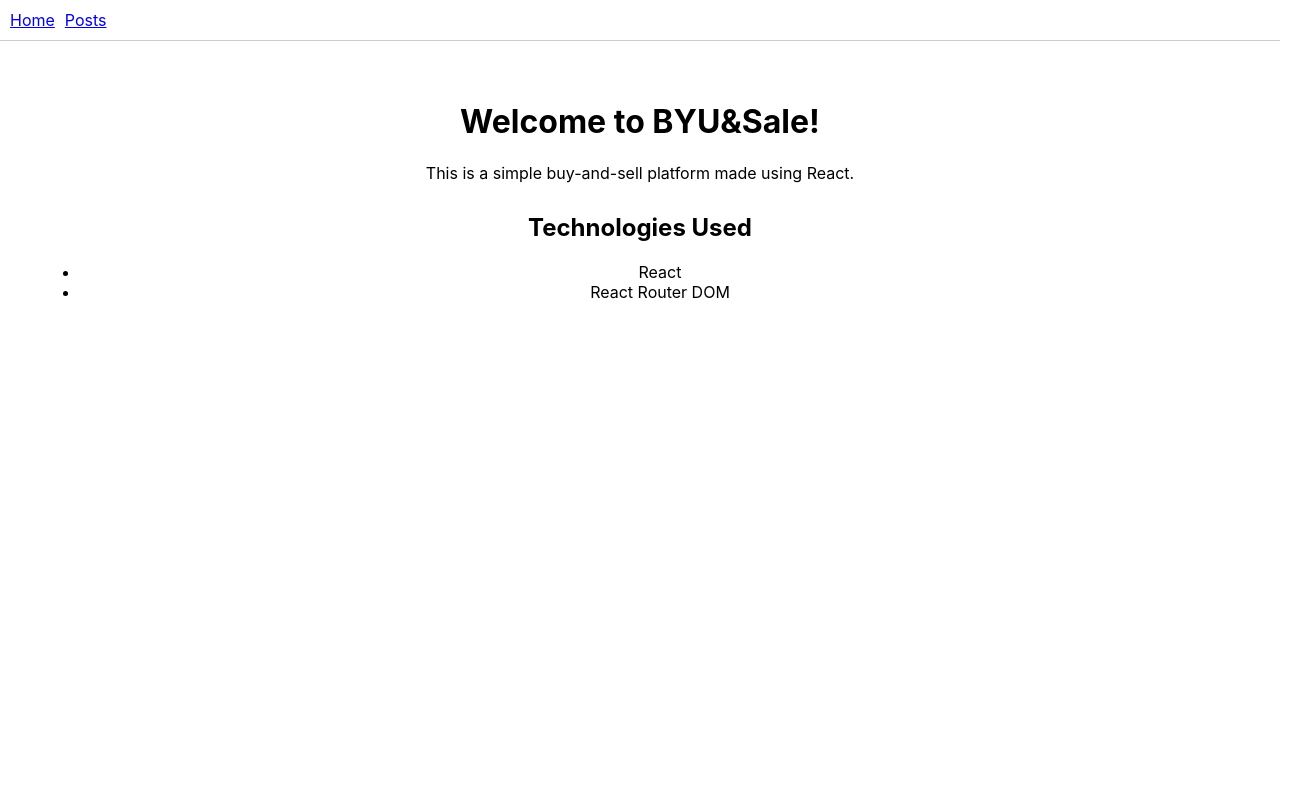
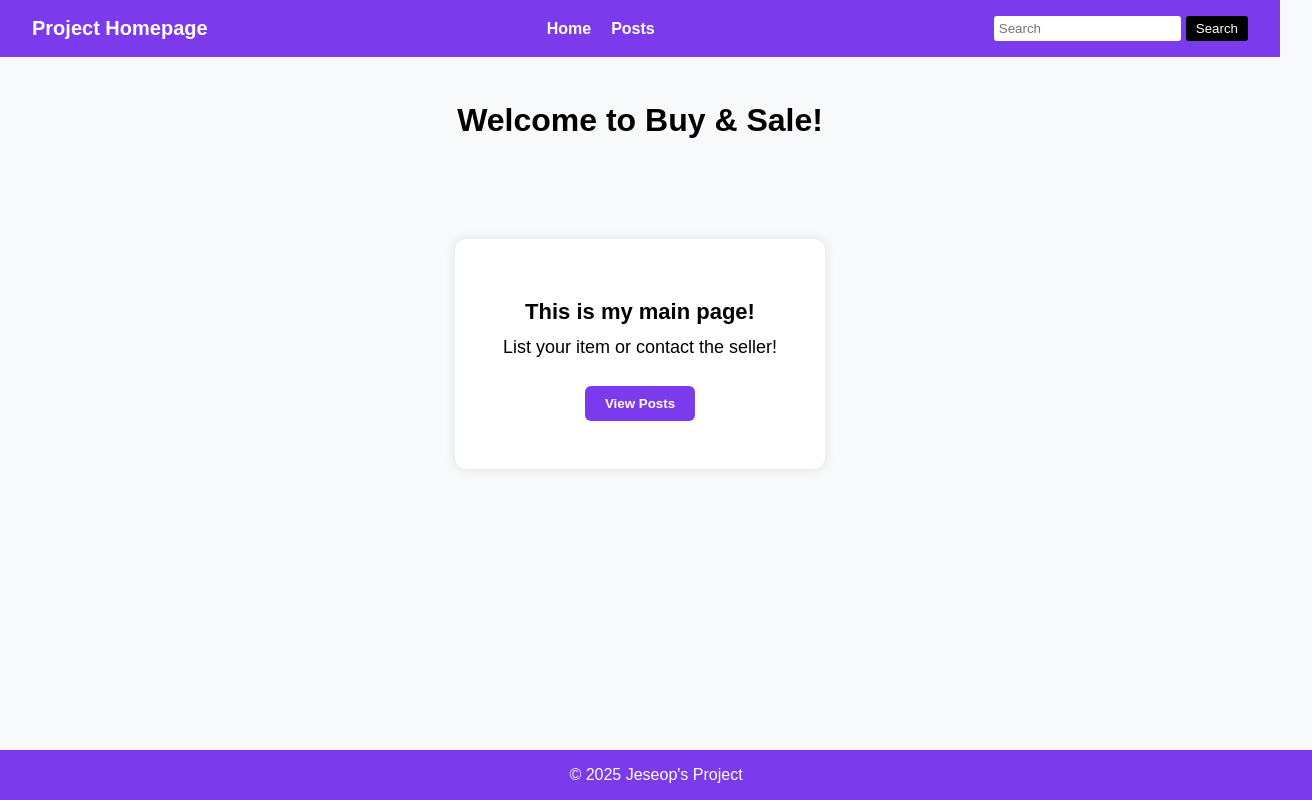
Before and after one commit to Joseph70k/learn-front-end, a React (Create React App) app in the folder 5-tutorial/: page / in a window 1280 px wide. Shown: the whole page, 1312 px wide, since content can reach past the window. Built offline with nearby package versions, Linux system fonts and the light colour scheme.

Commit message:
css additional improvements

```diff
--- a/5-tutorial/src/App.css
+++ b/5-tutorial/src/App.css
@@ -1,8 +1,143 @@
-.index-page {
-  padding: 40px;
+body {
+  margin: 0;
+  font-family: Arial, sans-serif;
+  background-color: #f8f9fa;
+}
+
+/* header */
+nav {
+  background-color: #7c3aed;
+  padding: 16px 32px;
+  display: flex;
+  justify-content: space-between;
+  align-items: center;
+}
+
+nav .logo {
+  font-size: 20px;
+  font-weight: bold;
+  color: white;
+}
+
+nav .nav-links {
+  display: flex;
+  gap: 20px;
+}
+
+nav a {
+  color: white;
+  text-decoration: none;
+  font-weight: bold;
+}
+
+nav .search-box {
+  display: flex;
+  gap: 5px;
+}
+
+nav input[type="text"] {
+  padding: 5px;
+  border-radius: 3px;
+  border: none;
+}
+
+nav button {
+  padding: 5px 10px;
+  background-color: black;
+  color: white;
+  border: none;
+  border-radius: 3px;
+  cursor: pointer;
+}
+
+.index-wrapper {
+  display: flex;
+  flex-direction: column;
+  align-items: center;
+  padding: 18px 20px;
+}
+
+/* main card */
+.index-container {
+  display: flex;
+  justify-content: center;
+  padding: 80px 20px;
+}
+
+.index-card {
+  background-color: white;
+  padding: 48px;
+  border-radius: 12px;
+  box-shadow: 0 0 12px rgba(0, 0, 0, 0.1);
+  max-width: 650px;
   text-align: center;
 }
 
-.index-section {
-  margin-top: 30px;
+.welcome-heading {
+  font-size: 32px;
+  text-align: center;
+  margin-bottom: 20px;
 }
+.index-card h2 {
+  font-size: 32px;
+  margin-bottom: 12px;
+}
+
+.index-card h3 {
+  font-size: 22px;
+  margin: 12px 0;
+}
+
+.index-card p {
+  font-size: 18px;
+  margin: 12px 0;
+}
+
+.index-button {
+  margin-top: 16px;
+  padding: 10px 20px;
+  background-color: #7c3aed;
+  color: white;
+  border: none;
+  border-radius: 6px;
+  cursor: pointer;
+  font-weight: bold;
+}
+
+.index-button:hover {
+  background-color: #5b21b6;
+}
+
+/* footer */
+footer {
+  background-color: #7c3aed;
+  color: white;
+  text-align: center;
+  padding: 16px;
+  position: relative;
+  bottom: 0;
+  width: 100%;
+  margin-top: 60px;
+}
+
+html, body {
+  height: 100%;
+  margin: 0;
+}
+
+#root {
+  display: flex;
+  flex-direction: column;
+  min-height: 100vh;
+}
+
+main {
+  flex: 1;
+}
+
+footer {
+  background-color: #7c3aed;
+  color: white;
+  text-align: center;
+  padding: 16px;
+}
--- a/5-tutorial/src/App.js
+++ b/5-tutorial/src/App.js
@@ -1,19 +1,32 @@
 import { BrowserRouter, Routes, Route, Link } from "react-router-dom";
 import Index from "./pages/Index";
 import Posts from "./pages/Posts";
+import "./App.css";
 
 function App() {
   return (
     <BrowserRouter>
-      <nav style={{ padding: "10px", borderBottom: "1px solid #ccc" }}>
-        <Link to="/" style={{ marginRight: "10px" }}>Home</Link>
-        <Link to="/posts">Posts</Link>
+      <nav>
+        <div className="logo">Project Homepage</div>
+        <div className="nav-links">
+          <Link to="/">Home</Link>
+          <Link to="/posts">Posts</Link>
+        </div>
+        <div className="search-box">
+          <input type="text" placeholder="Search" />
+          <button>Search</button>
+        </div>
       </nav>
-
+    <main>
       <Routes>
         <Route path="/" element={<Index />} />
         <Route path="/posts" element={<Posts />} />
       </Routes>
+    </main>
+
+      <footer>
+        © 2025 Jeseop's Project
+      </footer>
     </BrowserRouter>
   );
 }
--- a/5-tutorial/src/pages/Index.js
+++ b/5-tutorial/src/pages/Index.js
@@ -1,18 +1,24 @@
 import '../App.css';
+import { useNavigate } from 'react-router-dom';
 
 function Index() {
+  const navigate = useNavigate();
+
+  const goToPosts = () => {
+    navigate("/posts");
+  };
+
   return (
-    <div className="index-page">
-      <h1>Welcome to BYU&Sale!</h1>
-      <p>This is a simple buy-and-sell platform made using React.</p>
+    <div className="index-wrapper">
+      <h2 className="welcome-heading">Welcome to Buy & Sale!</h2>
 
-      <section className="index-section">
-        <h2>Technologies Used</h2>
-        <ul>
-          <li>React</li>
-          <li>React Router DOM</li>
-        </ul>
-      </section>
+      <div className="index-container">
+        <div className="index-card">
+          <h3>This is my main page!</h3>
+          <p>List your item or contact the seller!</p>
+          <button className="index-button" onClick={goToPosts}>View Posts</button>
+        </div>
+      </div>
     </div>
   );
 }
```
